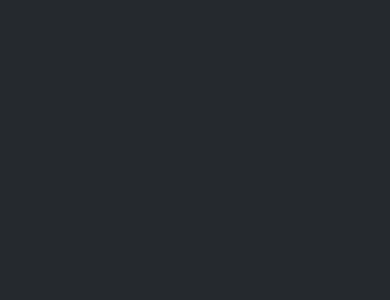
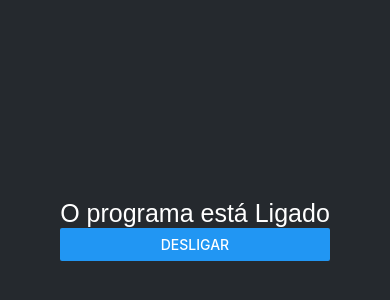
Before and after one commit to Aldenor-Neto/React-Native-component, a React Native app: screen / in a window 390 px wide. Shown: the part 192-492 px from the top of the page. Built offline with nearby package versions, Linux system fonts and the light colour scheme.

Commit message:
componente useState em função

```diff
--- a/App.js
+++ b/App.js
@@ -9,10 +9,12 @@ import ComponenteImagem from './componentes/ComponenteImagem';
 import Botoes from './componentes/Botoes';
 import ListaPlana from './componentes/ListaPlana';
 import ImagemBG from './componentes/ImagemBG';
+import StateFunction from './componentes/StateFunction';
 
 export default function App() {
   return (
     <View style={styles.container}>
+      <StateFunction/>
       <StatusBar style="auto" />
     </View>
   );
--- /dev/null
+++ b/componentes/StateFunction.js
@@ -0,0 +1,37 @@
+import react from "react";
+import { Text, Button, View, StyleSheet } from "react-native";
+import { useState } from "react";
+
+export default function StateFunction() {
+
+    const [ligado, setLigado] = useState(true);
+
+    return (
+        <View>
+            <Text style={styles.texto}>
+                {ligado ? 'O programa está Ligado' : 'O programa está desligado'}
+            </Text>
+            <Button
+                title={ligado ? 'Desligar' : 'Ligar'}
+                onPress={() => { setLigado(!ligado) }}
+                style={styles.botão}
+            >
+
+            </Button>
+        </View>
+    )
+}
+
+const styles = StyleSheet.create({
+    texto: {
+        color: '#FFF',
+        fontSize: 25,
+        fontFamily: 'arial'
+    },
+    botão: {
+        backgroundColor: '#cfe2f3',
+        color: '#333',
+        borderRadius: 5,
+        padding: 10,
+    }
+})
```
